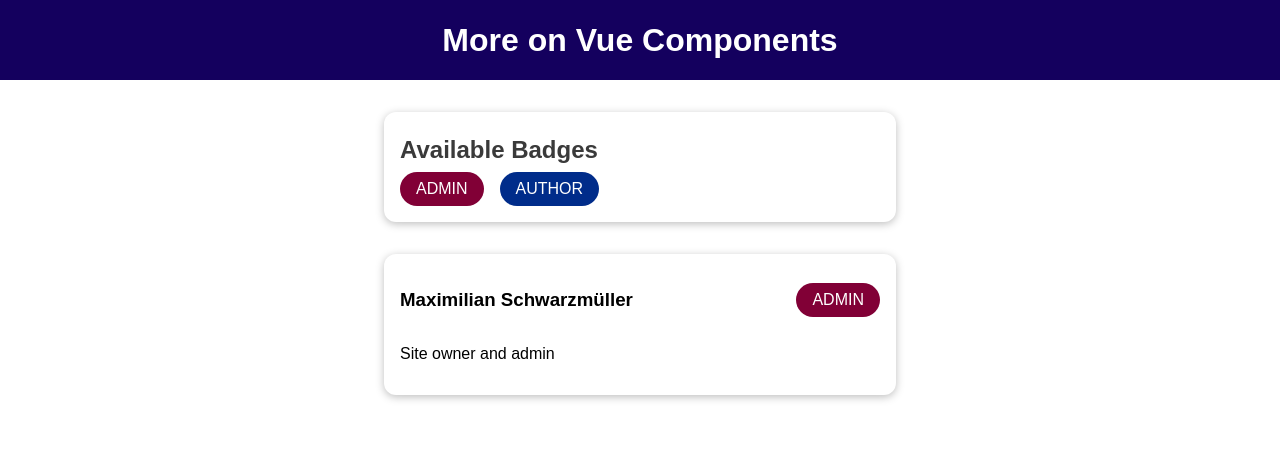
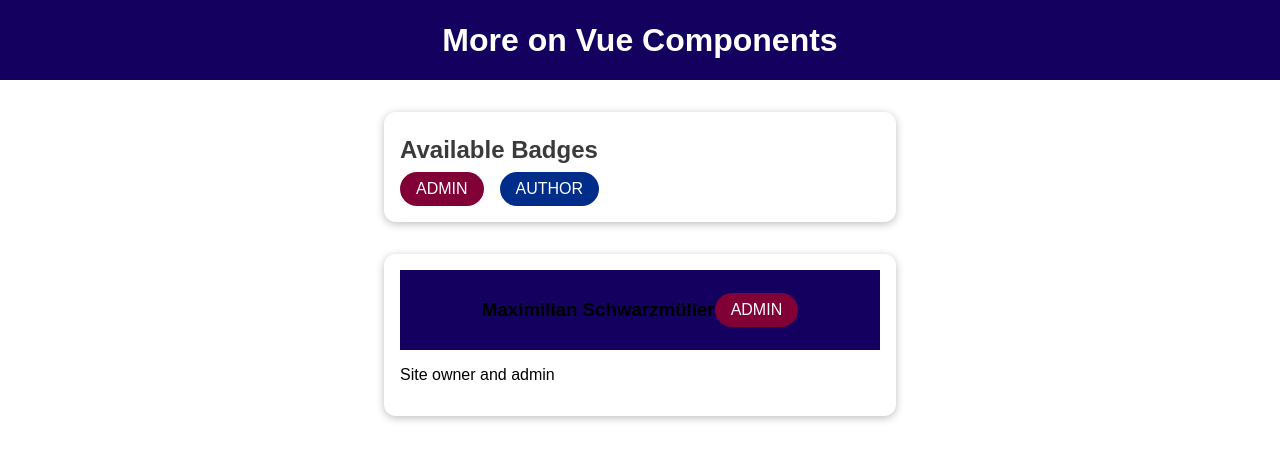
Before and after one commit to AhmedHelalAhmed/badge-app, a Vue app: page / in a window 1280 px wide. Shown: the top 460 px of the page. Built offline with nearby package versions, Linux system fonts and the light colour scheme.

Commit message:
use Header element will case issue in style

```diff
--- a/src/components/UserInfo.vue
+++ b/src/components/UserInfo.vue
@@ -1,16 +1,16 @@
 <template>
   <section>
-    <div>
+    <header>
       <h3>{{ fullName }}</h3>
       <base-badge :type="role" :caption="role.toUpperCase()"></base-badge>
-    </div>
+    </header>
     <p>{{ infoText }}</p>
   </section>
 </template>
 
 <script>
 export default {
-  props: ['fullName', 'infoText', 'role'],
+  props: ["fullName", "infoText", "role"],
 };
 </script>
 
```
